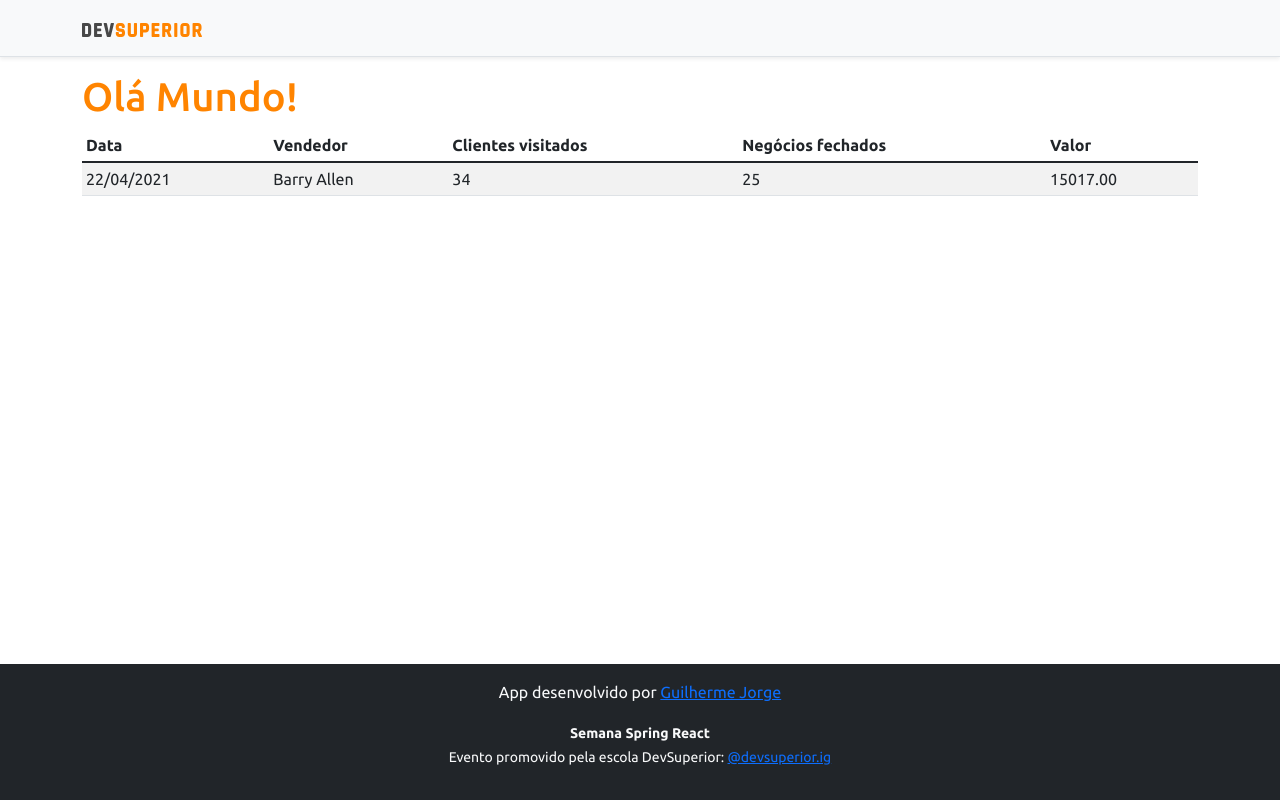
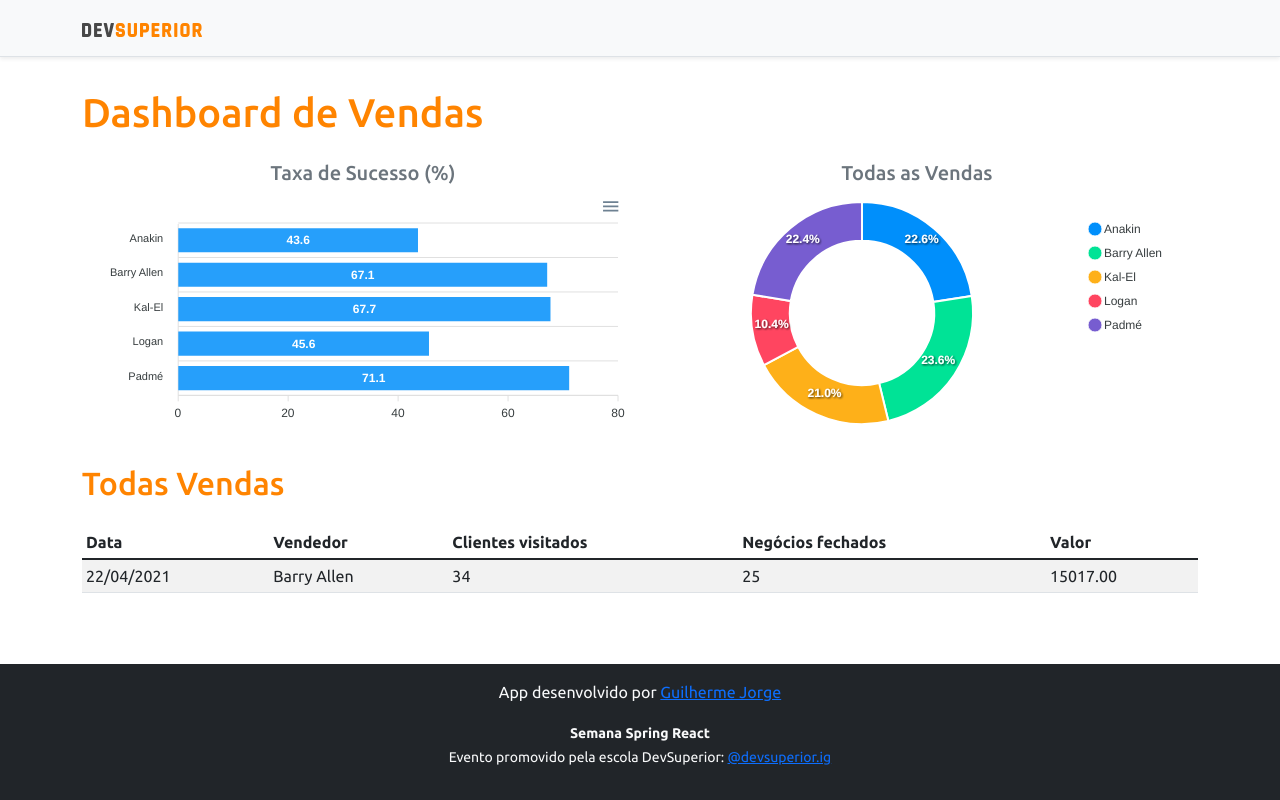
Before and after one commit to guilhermejorgee/projeto4-semana-spring-react, a React (Create React App) app in the folder frontend/: page / in a window 1280 px wide. Built offline with nearby package versions, Linux system fonts and the light colour scheme.

Commit message:
Static charts

```diff
--- a/frontend/package.json
+++ b/frontend/package.json
@@ -11,8 +11,10 @@
     "@types/node": "^12.0.0",
     "@types/react": "^17.0.0",
     "@types/react-dom": "^17.0.0",
+    "apexcharts": "^3.28.1",
     "bootstrap": "^5.1.1",
     "react": "^17.0.2",
+    "react-apexcharts": "^1.3.9",
     "react-dom": "^17.0.2",
     "react-scripts": "4.0.3",
     "typescript": "^4.1.2",
--- a/frontend/src/App.tsx
+++ b/frontend/src/App.tsx
@@ -1,19 +1,45 @@
+import BarChart from "components/BarChart";
 import DataTable from "components/DataTable";
+import DonutChart from "components/DonutChart";
 import Footer from "components/Footer";
 import NavBar from "components/NavBar";
 
 function App() {
   return (
     <>
-    <NavBar />
-    <div className="container">
+      <NavBar />
+      <div className="container">
 
-      <h1 className="text-primary">Olá Mundo!</h1>
+        <h1 className="text-primary py-3">Dashboard de Vendas</h1>
 
-      <DataTable />
+        <div className="row px-3">
 
-    </div>
-    <Footer />
+          <div className="col-sm-6">
+
+            <h5 className="text-center text-secondary">Taxa de Sucesso (%)</h5>
+
+            <BarChart />
+
+          </div>
+
+          <div className="col-sm-6">
+
+            <h5 className="text-center text-secondary">Todas as Vendas</h5>
+
+            <DonutChart />
+
+          </div>
+
+        </div>
+
+        <div className="py-3">
+          <h2 className="text-primary">Todas Vendas</h2>
+        </div>
+
+        <DataTable />
+
+      </div>
+      <Footer />
     </>
   );
 }
--- /dev/null
+++ b/frontend/src/components/BarChart/index.tsx
@@ -0,0 +1,37 @@
+import Chart from 'react-apexcharts';
+
+const NavBar = () => {
+
+    const options = {
+        plotOptions: {
+            bar: {
+                horizontal: true,
+            }
+        },
+    };
+
+    const mockData = {
+        labels: {
+            categories: ['Anakin', 'Barry Allen', 'Kal-El', 'Logan', 'Padmé']
+        },
+        series: [
+            {
+                name: "% Sucesso",
+                data: [43.6, 67.1, 67.7, 45.6, 71.1]
+            }
+        ]
+    };
+
+    return (
+
+        <Chart
+            options={{...options, xaxis: mockData.labels}}
+            series={mockData.series}
+            type="bar"
+            height="240"
+        />
+
+    );
+}
+
+export default NavBar;
--- /dev/null
+++ b/frontend/src/components/DonutChart/index.tsx
@@ -0,0 +1,27 @@
+import Chart from 'react-apexcharts';
+
+const DonutChart = () => {
+
+    const mockData = {
+        series: [477138, 499928, 444867, 220426, 473088],
+        labels: ['Anakin', 'Barry Allen', 'Kal-El', 'Logan', 'Padmé']
+    }
+
+    const options = {
+        legend: {
+            show: true
+        }
+    }
+    return (
+
+        <Chart
+            options={{...options, labels: mockData.labels}}
+            series={mockData.series}
+            type="donut"
+            height="240"
+        />
+
+    );
+}
+
+export default DonutChart;
```
Also changed, not shown: 1 other file (tests, documents, lock files or other folders).
